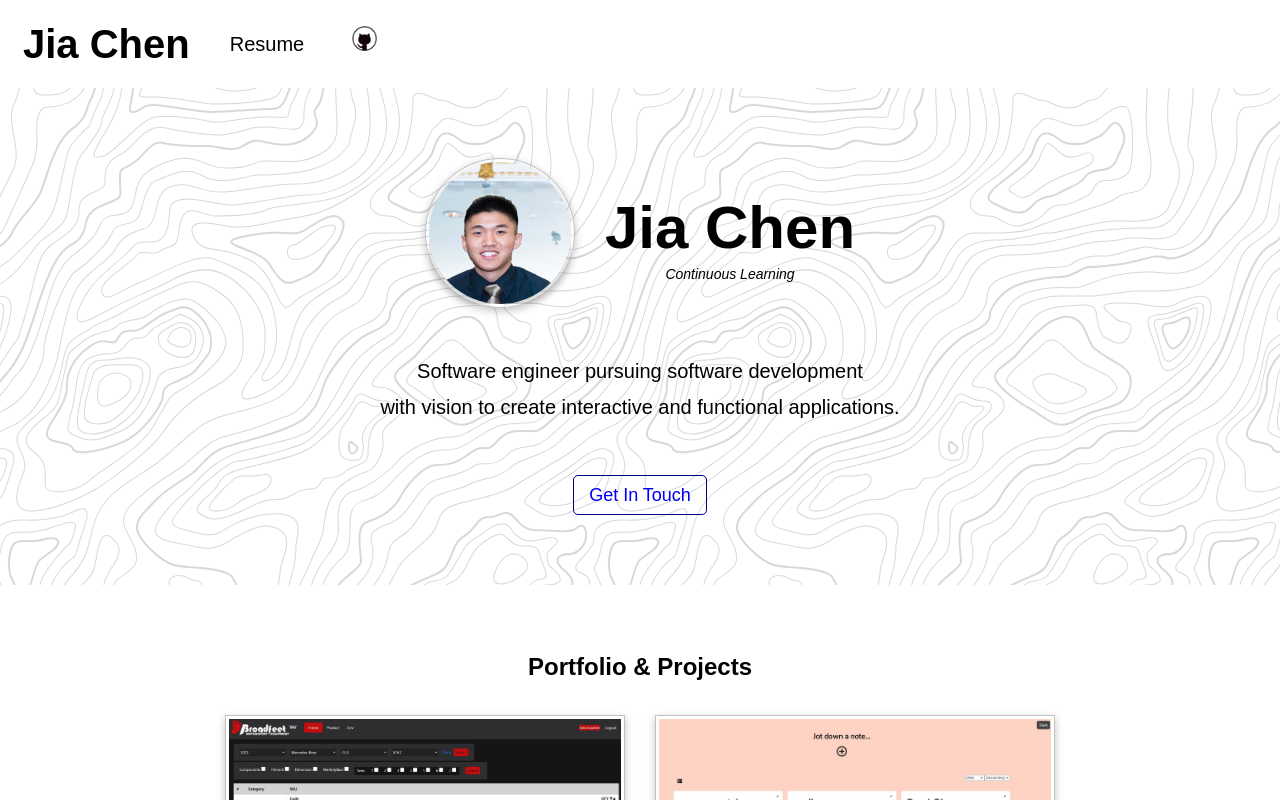
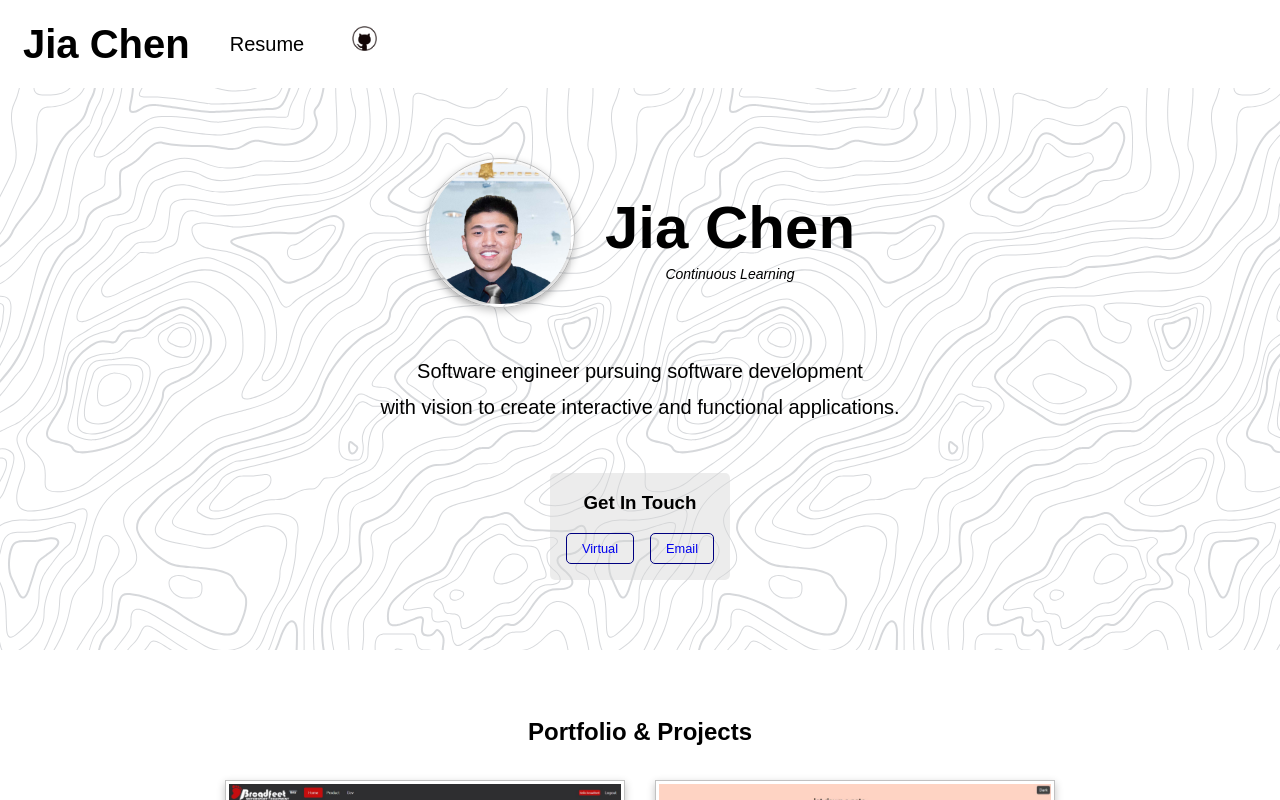
Before and after one commit to davidchenbest/portfolio2, a Next.js app: page / in a window 1280 px wide. Shown: the top 800 px of the page. Built offline with nearby package versions, Linux system fonts and the light colour scheme.

Commit message:
calendar: fix layout,  add meta, fix send email notification

```diff
--- a/components/calendar/Schedule.js
+++ b/components/calendar/Schedule.js
@@ -106,7 +106,7 @@ export default function Schedule() {
         console.log(data)
     }
 
-    return <div style={{ display: 'grid', gap: '.5rem', 'gridTemplateColumns': '1fr 1fr', 'alignItems': 'start' }}>
+    return <div style={{ display: 'flex', gap: '4rem', flexDirection: 'row', 'alignItems': 'start', flexWrap: 'wrap' }}>
         <span style={{ display: 'flex', flexDirection: 'column', gap: '1rem' }}>
             <div style={{ display: 'flex', alignItems: 'center', gap: '1rem' }}>
                 {meetDate?.date && <h2>{meetDate.month}/{meetDate.date}/{meetDate.year}</h2>}
--- a/components/portfolio/LandingContent.js
+++ b/components/portfolio/LandingContent.js
@@ -3,6 +3,7 @@ import { motion } from 'framer-motion'
 import { slideDownVariant, fadeVariant } from '../framerMotion/motion'
 // import '../../styles/patternBackground.module.css'
 import Image from 'next/image'
+import Link from 'next/link'
 const { IMG_UNOPTIMIZE } = process.env
 
 export default function LandingContent() {
@@ -24,7 +25,14 @@ export default function LandingContent() {
             <motion.p
                 variants={fadeVariant}
             >Software engineer pursuing software development <br /> with vision to create interactive and functional applications. </motion.p>
-            <a href='mailto:davidchen108@gmail.com' className='button'>Get In Touch</a>
+
+            <section style={{ backgroundColor: '#d3d3d370', padding: '1rem', borderRadius: "5px", marginTop: '3rem' }}>
+                <h3>Get In Touch</h3>
+                <div style={{ display: 'flex', flexWrap: 'wrap', gap: "1rem", marginTop: '1rem' }}>
+                    <Link href='/calendar' ><a className='button'>Virtual</a></Link>
+                    <a href='mailto:davidchen108@gmail.com' className='button'>Email</a>
+                </div>
+            </section>
         </div>
     )
 }
--- a/meta-data.js
+++ b/meta-data.js
@@ -38,6 +38,12 @@ const data = {
         keywords: `sierpinski, triangle`,
     },
 
+    'calendar': {
+        title: `Meet with ${TITLE_NAME}`,
+        description: `Schedule a meeting with ${TITLE_NAME}`,
+        keywords: `calendar, meet`,
+    },
+
 }
 
 export default data
--- a/modules/CalendarEvent.js
+++ b/modules/CalendarEvent.js
@@ -19,8 +19,8 @@ export function createEventObj({ name, startTime, endTime, summary, description,
     if (!startTime || !endTime) throw new Error('missing meeting time')
     if (!name || !name.trim().length) throw new Error('missing name')
     const isVideo = callType.toLowerCase() === 'video'
-    if (isVideo) throw new Error('missing attendee')
-    else if (!phone) throw new Error('missing phone')
+    if (isVideo && !attendees?.length) throw new Error('missing attendee')
+    else if (!isVideo && !phone) throw new Error('missing phone')
 
     if (phone) description = `phone: ${phone}\n` + description
     if (!attendees) attendees = []
--- a/modules/Mailer.js
+++ b/modules/Mailer.js
@@ -28,8 +28,10 @@ export default class Mailer {
         try {
             const info = await this.transporter.sendMail(mailOptions)
             console.log('Email sent: ' + info.response);
+            return info
         } catch (error) {
             console.error(error);
+            return error.message
         }
     }
 }
--- a/pages/api/calendar/client.js
+++ b/pages/api/calendar/client.js
@@ -16,7 +16,7 @@ export default async function handler(req, res) {
             const data = await connection.insertOne(doc)
             if (!data?.insertedId) throw new Error('error request for meet')
             const mailer = new Mailer()
-            mailer.sendEmail()
+            await mailer.sendEmail()
             return res.status(200).json(data)
         }
         res.status(200).json({ test: req.method })
--- a/pages/calendar/index.js
+++ b/pages/calendar/index.js
@@ -1,7 +1,9 @@
 import Calendar from 'components/calendar/App'
+import Headers from 'components/Headers'
 export default function index({ data }) {
 
     return <>
+        <Headers name='calendar' />
         <Calendar />
     </>
 }
--- a/styles/home.css
+++ b/styles/home.css
@@ -157,14 +157,13 @@ a {
 }
 
 .portfolioContainer .button {
-  margin-top: 50px;
+  font-size: .8rem;
   display: inline-block;
   border-radius: 5px;
   border: 1px solid navy;
 }
 
-.portfolioContainer p,
-a {
+.portfolioContainer p {
   font-size: 18px;
 }
 
```
